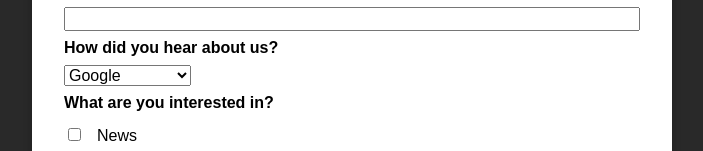
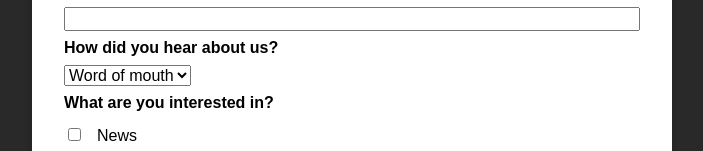
Before and after one commit to VueProjectsSpereira/11forms, a Vue app: page / in a window 1280 px wide. Shown: the part 149-300 px from the top of the page, without its empty margins (288-991 px from the left). Built offline with nearby package versions, Linux system fonts and the light colour scheme; the HTML template or start-up script is replaced by a standard one.

Commit message:
146. v-model and Dropdowns
146. v-model and Dropdowns

```diff
--- a/src/components/TheForm.vue
+++ b/src/components/TheForm.vue
@@ -16,7 +16,7 @@
     </div>
     <div class="form-control">
       <label for="referrer">How did you hear about us?</label>
-      <select id="referrer" name="referrer">
+      <select id="referrer" name="referrer" v-model="referrer">
         <option value="google">Google</option>
         <option value="wom">Word of mouth</option>
         <option value="newspaper">Newspaper</option>
@@ -64,6 +64,7 @@ export default {
     return {
       userName: '',
       userAge: null,
+      referrer: 'wom',
     };
   },
   methods: {
@@ -75,6 +76,8 @@ export default {
       console.log(this.$refs.ageInput.value + 5);
       console.log(31);
       this.userAge = null;
+      console.log('Referrer: ' + this.referrer);
+      this.referrer - 'wom';
     },
   },
 };
```
